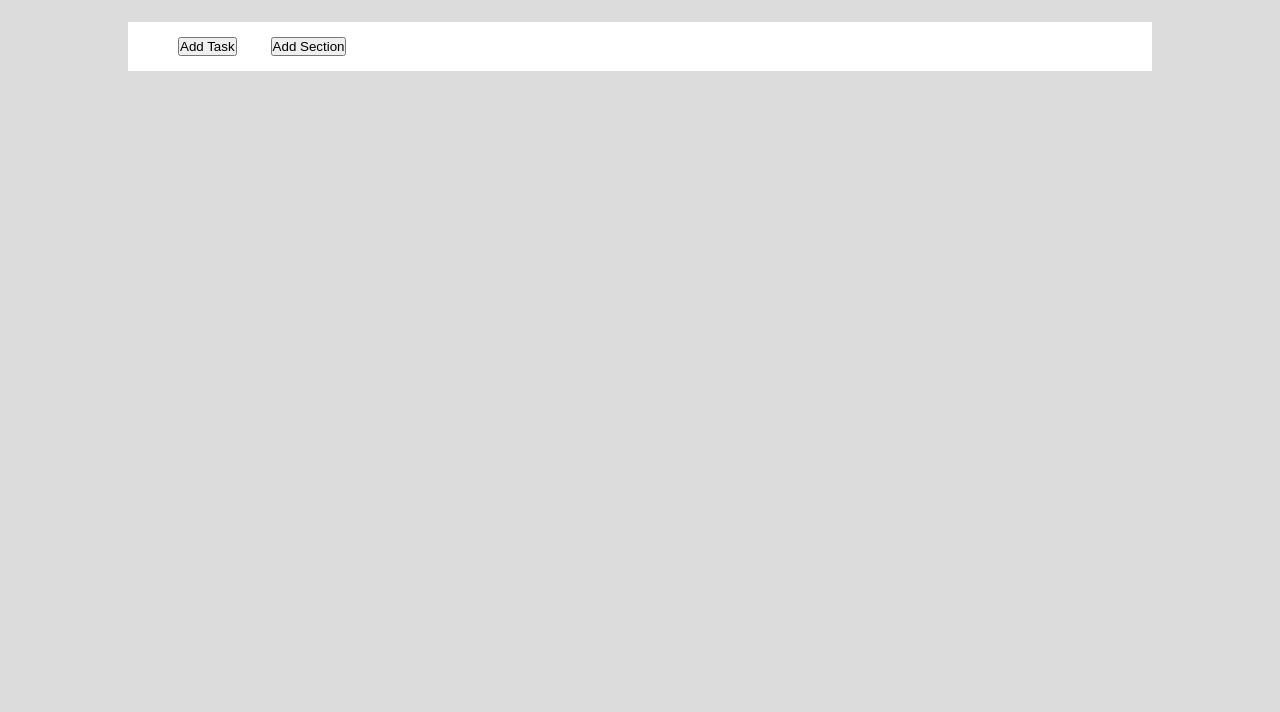
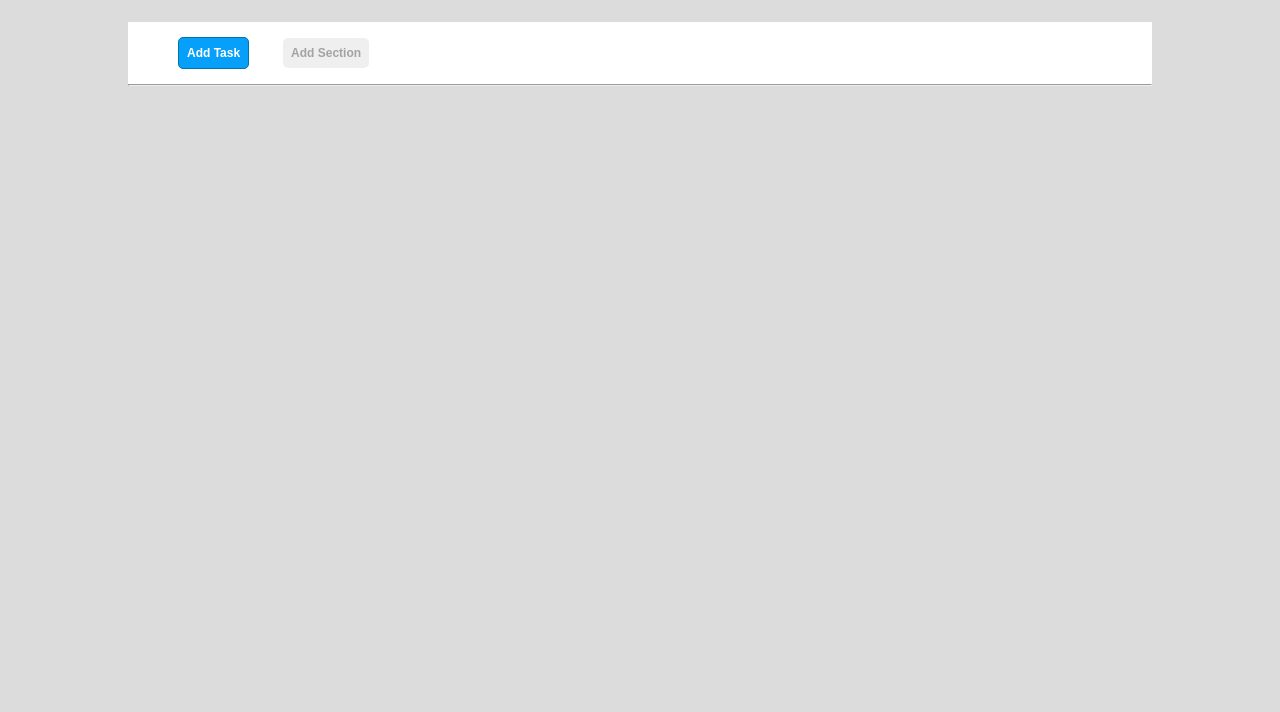
Before and after one commit to Linuxpert/html-css-toboolist, a plain HTML site: page index.html in a window 1280 px wide. Shown: the part 88-800 px from the top of the page. Drawn offline with Linux system fonts and the light colour scheme.

Commit message:
sezione bottoni finita

```diff
--- a/css/style.css
+++ b/css/style.css
@@ -39,7 +39,19 @@ body {
 .button{
     margin: 15px;
     size: 10px;
+    padding: 8px;
+    font: bold 12px Arial, Helvetica, sans-serif;
+    color: rgb(165, 162, 162);
+    border: rgb(92, 91, 91);
+    border-radius: 5px;
+
 }
+
 .left {
-    margin-left: 50px
+    margin-left: 50px;
+    background-color: rgb(6, 160, 250);
+    border: solid 1px #0076a3;
+    color: #fff;
+
+
 }
--- a/index.html
+++ b/index.html
@@ -28,8 +28,10 @@
 
                 <button class="button left">Add Task</button>
                 <button class="button right">Add Section</button>
+                <hr>
 
             </section>
+
 
 
             <!-- sezione 2 -->
```
